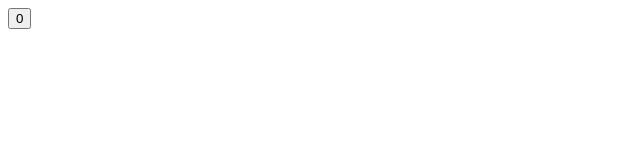
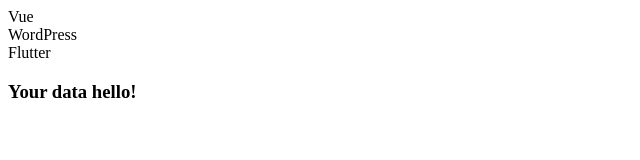
Before and after one commit to monkeyidesign/vuejs, a plain HTML site: page index.html in a window 1280 px wide. Shown: the whole page, without its empty margins (0-640 px from the left). Drawn offline with nearby package versions, Linux system fonts and the light colour scheme.

Commit message:
Changed :name to v-bind:name

```diff
--- a/app.js
+++ b/app.js
@@ -1,12 +1,21 @@
-Vue.component('app-counter',{
-    template: '#x-template-sample',
-    data(){
-        return{
-            count:0
+Vue.component('app-dev', {
+    template: '#devs-template',
+    props: {
+        name: {
+            type: String,
+            //required: true
         }
     }
+});
+Vue.component('blog-post', {
+    // camelCase in JavaScript
+    props: ['my_property_name'],
+    template: '<h3>{{ my_property_name }}</h3>'
+});
 
+new Vue({
+    el: '#app',
+    data: {
+        devs: ['Vue', 'WordPress', 'Flutter']
+    }
 })
-new Vue({
-    el: '#app'
-})
--- a/index.html
+++ b/index.html
@@ -8,14 +8,19 @@
 <body>
 <div id="app">
     <div class="content">
-        <app-counter></app-counter>
+        <app-dev v-for="skill in devs" v-bind:name="skill"></app-dev>
+    </div>
+    <div>
+        <blog-post my_property_name="Your data hello!"></blog-post>
     </div>
 </div>
-<script type="x-template" id="x-template-sample">
-    <div>
-        <button @click="count++">{{count}}</button>
-    </div>
+
+<script type="text/x-template" id="devs-template">
+
+    <div>{{name}}</div>
+
 </script>
+
 <script src="https://unpkg.com/vue@2.6.11/dist/vue.js"></script>
 <script src="app.js"></script>
 
```
